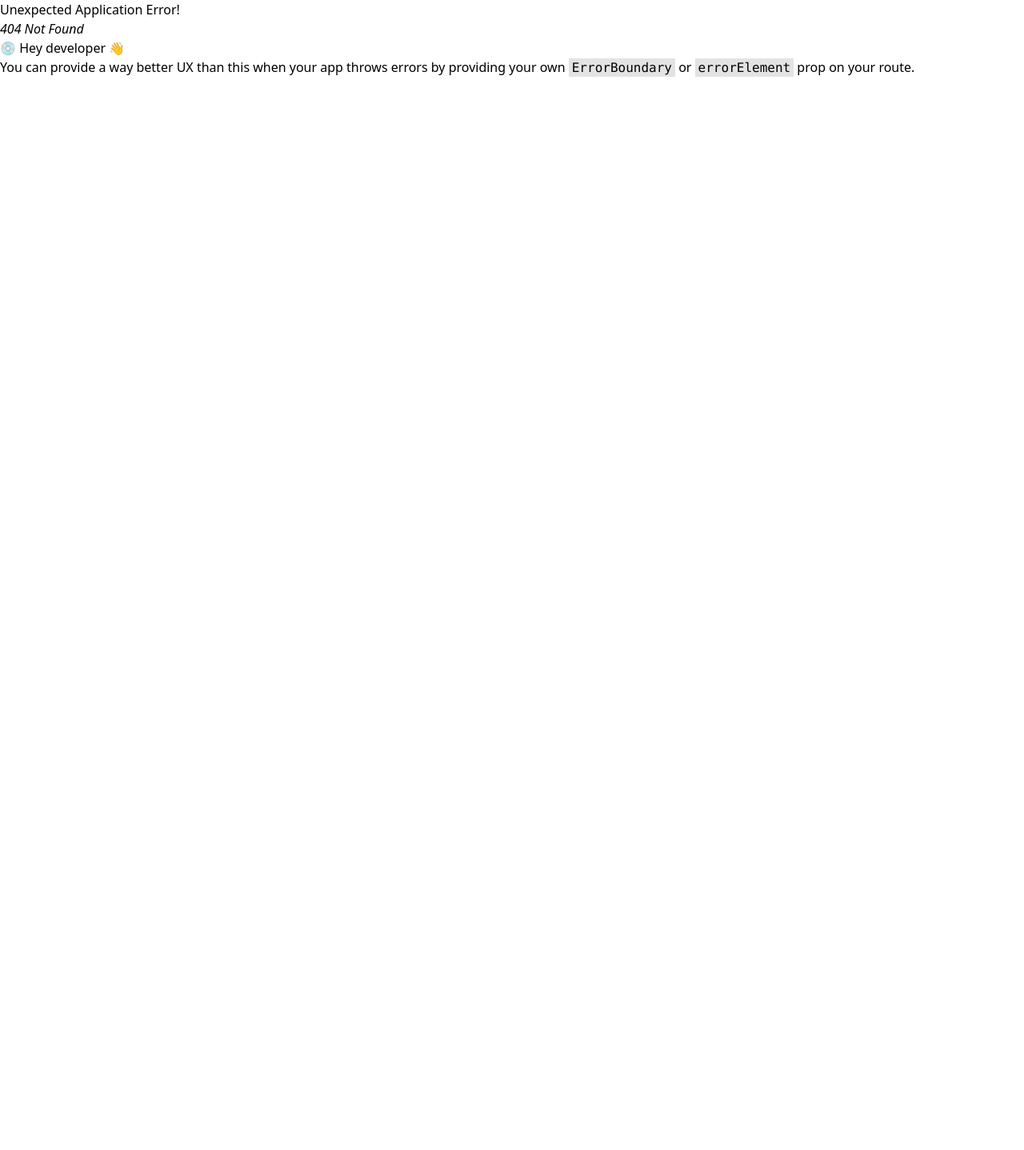
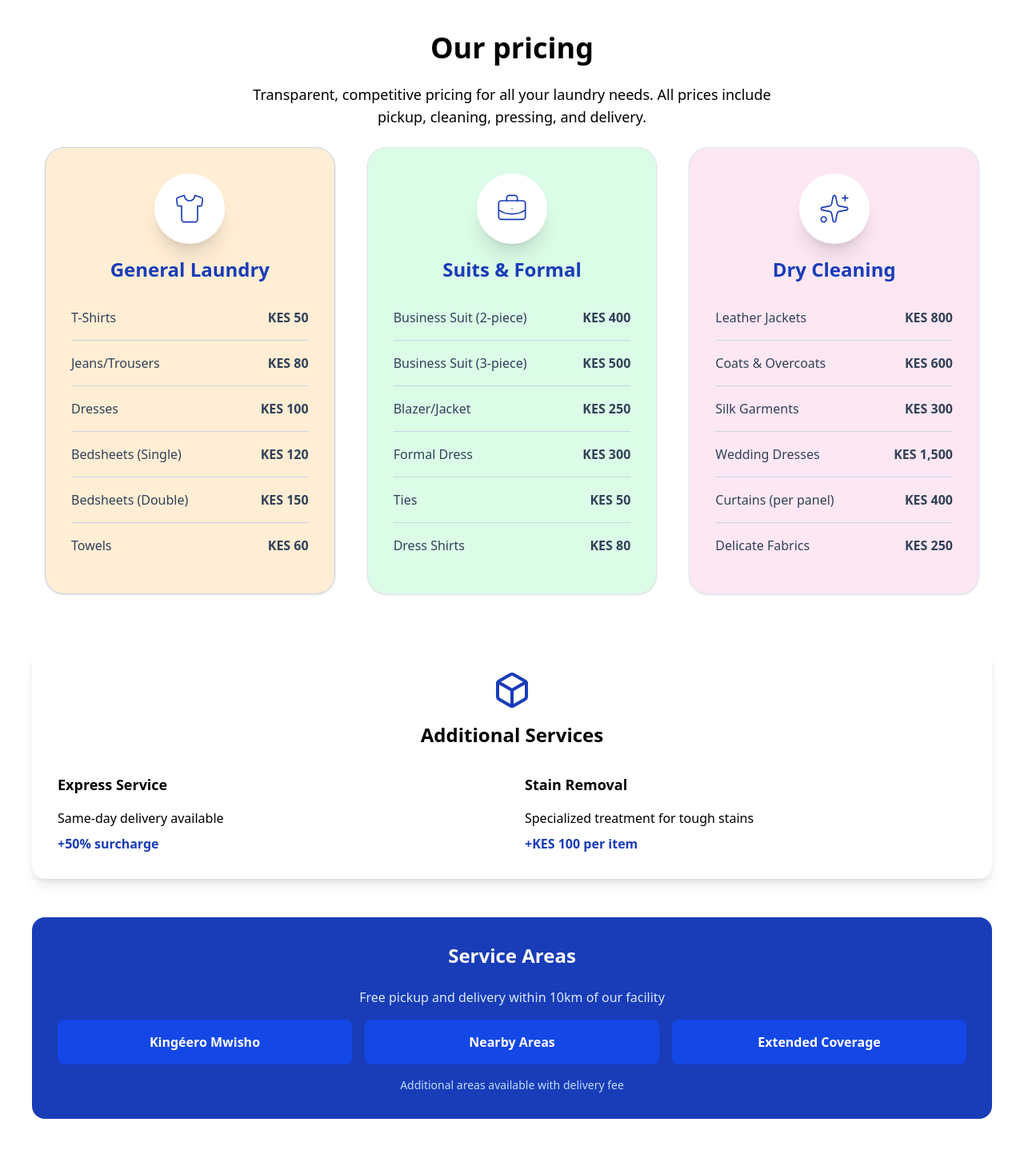
Before and after one commit to Griffin-Ndede/Oxford_blue_frontend, a React (Vite) app: page /pricing in a window 1280 px wide. Before the commit this address had no page. Shown: the whole page at 80% size. Before the commit the page ends 800 px from the top, so only its background shows below. Built offline with nearby package versions, Linux system fonts and the light colour scheme.

Commit message:
Feat: creates a pricing page that displays different price categories

```diff
--- a/src/App.jsx
+++ b/src/App.jsx
@@ -1,6 +1,7 @@
 import React from "react"
 import { createBrowserRouter, RouterProvider } from 'react-router'
 import Home from "./Pages/Home"
+import Pricing from "./Pages/Pricing"
 
 
 function App() {
@@ -8,6 +9,10 @@ function App() {
     {
       path: "/",
       element: <Home />,
+    },
+    {
+      path: "/pricing",
+      element: <Pricing/>
     },
   ])
 
--- a/src/Components/Navbar.jsx
+++ b/src/Components/Navbar.jsx
@@ -31,7 +31,7 @@ function Navbar() {
                             </Link>
 
                             <Link
-                                to="/about"
+                                to="/pricing"
                                 className="flex items-center gap-2 hover:text-custom-orange transition"
                             >
                                 <DollarSign size={20} />
@@ -39,7 +39,7 @@ function Navbar() {
                             </Link>
 
                             <Link
-                                to="/Order"
+                                to="/order"
                                 className="flex items-center gap-2 hover:text-custom-orange transition"
                             >
                                 <ShoppingCart size={20} />
@@ -85,7 +85,7 @@ function Navbar() {
                         </Link>
 
                         <Link
-                            to="/about"
+                            to="/pricing"
                             className="flex items-center gap-2 hover:text-custom-orange transition"
                         >
                             <DollarSign size={20} />
@@ -93,7 +93,7 @@ function Navbar() {
                         </Link>
 
                         <Link
-                            to="/Order"
+                            to="/order"
                             className="flex items-center gap-2 hover:text-custom-orange transition"
                         >
                             <ShoppingCart size={20} />
--- a/src/Pages/Home.jsx
+++ b/src/Pages/Home.jsx
@@ -33,7 +33,7 @@ function Home() {
 
     return (
         <>
-        <Navbar/>
+            <Navbar />
             <section className="relative min-h-screen flex items-center justify-center">
                 {/* Background */}
                 <div className="absolute inset-0">
@@ -46,14 +46,14 @@ function Home() {
                 </div>
                 {/* Content */}
                 <div className="relative max-w-4xl mx-auto text-center px-6">
-                    <h1 className="text-5xl sm:text-6xl font-extrabold text-blue-400 mb-6 leading-tight mt-32 md:mt-0">
+                    <h1 className="text-5xl sm:text-6xl font-extrabold text-blue-800 mb-6 leading-tight mt-32 md:mt-0">
                         Oxford Blue Laundry <br />
-                        <span className="text-white">We do more than laundry</span>
+                        <span className="text-white">Do other things</span>
                     </h1>
 
                     <p className="text-gray-200 text-lg sm:text-xl max-w-2xl mx-auto mb-12">
-                        We pick up your laundry, clean it to perfection, fold and iron with care,
-                        then deliver it back to your doorstep — experience the Oxford Blue Laundry difference.
+                        We pick up your laundry, clean it to perfection, fold and iron with care, then deliver it back to your doorstep.
+                        Experience the Oxford Blue Laundry difference.
                     </p>
 
                     {/* CTA Cards */}
--- /dev/null
+++ b/src/Pages/Pricing.jsx
@@ -0,0 +1,153 @@
+import { Box, BriefcaseBusiness, Shirt, Sparkles } from 'lucide-react'
+import React from 'react'
+
+function Pricing() {
+
+
+    return (
+        <>
+            <section className='h-fit p-10'>
+                <h1 className='text-4xl font-bold text-center mb-6'>Our pricing</h1>
+                <p className='text-lg font-light text-center mb-6 max-w-2xl mx-auto'>Transparent, competitive pricing for all your laundry needs. All prices include pickup, cleaning, pressing, and delivery.</p>
+
+                <div className="grid grid-cols-1 md:grid-cols-3 gap-10 mb-16 max-w-7xl mx-auto px-4">
+                    {/* General Laundry */}
+                    <div className="bg-orange-100 border border-slate-300 p-8 rounded-3xl shadow hover:shadow-xl transition w-full">
+                        <div className="mb-4 text-blue-800 mx-auto text-center">
+                            <div className='bg-white p-6 w-fit rounded-full mx-auto shadow-xl mb-4'>
+                                <Shirt strokeWidth={1} absoluteStrokeWidth className="w-10 h-10 mx-auto" />
+                            </div>
+                            <h1 className="text-2xl font-bold">General Laundry</h1>
+                        </div>
+
+                        <table className="w-full text-slate-700">
+                            <tbody>
+                                {[
+                                    { name: "T-Shirts", price: "KES 50" },
+                                    { name: "Jeans/Trousers", price: "KES 80" },
+                                    { name: "Dresses", price: "KES 100" },
+                                    { name: "Bedsheets (Single)", price: "KES 120" },
+                                    { name: "Bedsheets (Double)", price: "KES 150" },
+                                    { name: "Towels", price: "KES 60" },
+                                ].map((item, i) => (
+                                    <tr
+                                        key={i}
+                                        className="border-b border-slate-300 last:border-0"
+                                    >
+                                        <td className="py-4">{item.name}</td>
+                                        <td className="py-4 text-right font-bold">{item.price}</td>
+                                    </tr>
+                                ))}
+                            </tbody>
+                        </table>
+                    </div>
+
+                    {/* Suits & Formal */}
+                    <div className="bg-green-100 border border-slate-200 p-8 rounded-3xl shadow hover:shadow-xl transition w-full">
+                        <div className="mb-4 text-blue-800 mx-auto text-center">
+                            <div className='bg-white p-6 w-fit rounded-full mx-auto shadow-xl mb-4'>
+                                <BriefcaseBusiness strokeWidth={1} absoluteStrokeWidth className="w-10 h-10 mx-auto" />
+                            </div>
+                            <h1 className="text-2xl font-bold">Suits & Formal</h1>
+                        </div>
+                        <table className="w-full text-slate-700">
+                            <tbody>
+                                {[
+                                    { name: "Business Suit (2-piece)", price: "KES 400" },
+                                    { name: "Business Suit (3-piece)", price: "KES 500" },
+                                    { name: "Blazer/Jacket", price: "KES 250" },
+                                    { name: "Formal Dress", price: "KES 300" },
+                                    { name: "Ties", price: "KES 50" },
+                                    { name: "Dress Shirts", price: "KES 80" },
+                                ].map((item, i) => (
+                                    <tr
+                                        key={i}
+                                        className="border-b border-slate-300 last:border-0"
+                                    >
+                                        <td className="py-4">{item.name}</td>
+                                        <td className="py-4 text-right font-bold">{item.price}</td>
+                                    </tr>
+                                ))}
+                            </tbody>
+                        </table>
+                    </div>
+
+                    {/* Dry Cleaning */}
+                    <div className="bg-pink-100 border border-slate-200 p-8 rounded-3xl shadow hover:shadow-xl transition">
+                        <div className="mb-4 text-blue-800 mx-auto text-center">
+                                                        <div className='bg-white p-6 w-fit rounded-full mx-auto shadow-xl mb-4'>
+
+                            <Sparkles strokeWidth={1} absoluteStrokeWidth className="w-10 h-10 mx-auto" />
+                            </div>
+                            <h1 className="text-2xl font-bold">Dry Cleaning</h1>
+                        </div>
+
+                        <table className="w-full text-slate-700">
+                            <tbody>
+                                {[
+                                    { name: "Leather Jackets", price: "KES 800" },
+                                    { name: "Coats & Overcoats", price: "KES 600" },
+                                    { name: "Silk Garments", price: "KES 300" },
+                                    { name: "Wedding Dresses", price: "KES 1,500" },
+                                    { name: "Curtains (per panel)", price: "KES 400" },
+                                    { name: "Delicate Fabrics", price: "KES 250" },
+                                ].map((item, i) => (
+                                    <tr
+                                        key={i}
+                                        className="border-b border-slate-300 last:border-0"
+                                    >
+                                        <td className="py-4">{item.name}</td>
+                                        <td className="py-4 text-right font-bold">{item.price}</td>
+                                    </tr>
+                                ))}
+                            </tbody>
+                        </table>
+                    </div>
+                </div>
+
+                <div className="bg-white rounded-2xl p-8 shadow-lg">
+                    <div className="text-center mb-8">
+                        <Box className="h-12 w-12 text-blue-800 mx-auto mb-4" />
+                        <h2 className="text-2xl font-bold ">Additional Services</h2>
+                    </div>
+
+                    <div className="grid md:grid-cols-2 gap-8">
+                        <div>
+                            <h3 className="text-lg font-bold  mb-4">Express Service</h3>
+                            <p className=" mb-2">Same-day delivery available</p>
+                            <p className="font-bold text-blue-800">+50% surcharge</p>
+                        </div>
+
+                        <div>
+                            <h3 className="text-lg font-bold  mb-4">Stain Removal</h3>
+                            <p className=" mb-2">Specialized treatment for tough stains</p>
+                            <p className="font-bold text-blue-800">+KES 100 per item</p>
+                        </div>
+                    </div>
+                </div>
+                <div className="mt-12 bg-blue-800 text-white rounded-2xl p-8">
+                    <h2 className="text-2xl font-bold text-center mb-6">Service Areas</h2>
+                    <p className="text-center text-blue-100 mb-4">
+                        Free pickup and delivery within 10km of our facility
+                    </p>
+                    <div className="grid md:grid-cols-3 gap-4 text-center">
+                        <div className="bg-blue-700 rounded-lg p-4">
+                            <p className="font-semibold">Kingéero Mwisho</p>
+                        </div>
+                        <div className="bg-blue-700 rounded-lg p-4">
+                            <p className="font-semibold">Nearby Areas</p>
+                        </div>
+                        <div className="bg-blue-700 rounded-lg p-4">
+                            <p className="font-semibold">Extended Coverage</p>
+                        </div>
+                    </div>
+                    <p className="text-center text-blue-200 text-sm mt-4">
+                        Additional areas available with delivery fee
+                    </p>
+                </div>
+            </section>
+        </>
+    )
+}
+
+export default Pricing
```
